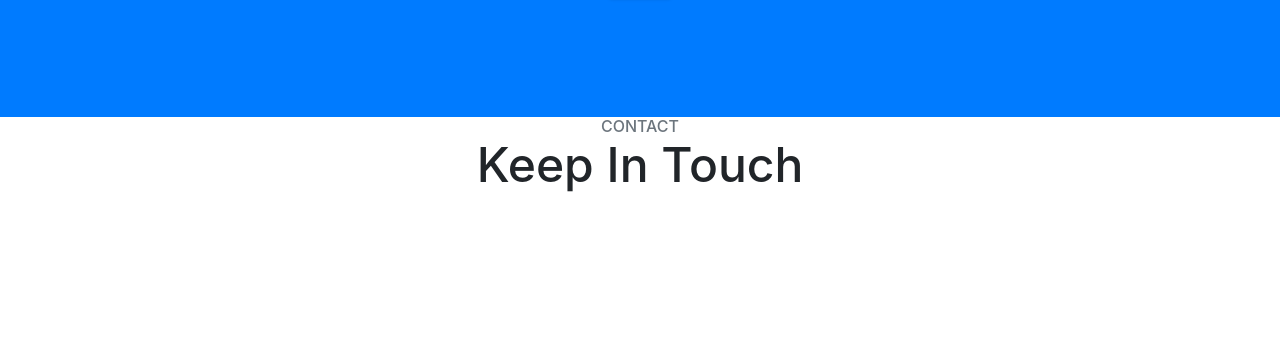
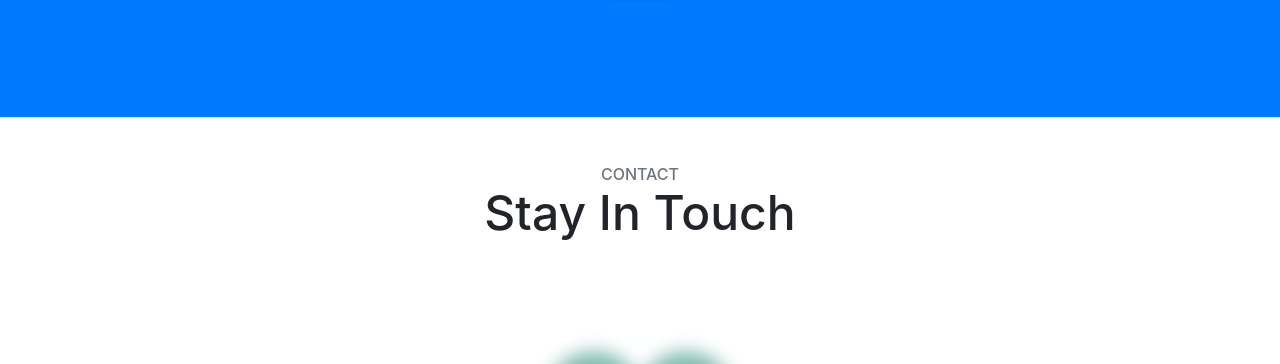
Before and after one commit to FMA126/FMA126.github.io, a website with bundled scripts: page index.html in a window 1280 px wide. Shown: the part 4137-4501 px from the top of the page. Built offline with nearby package versions, Linux system fonts and the light colour scheme.

Commit message:
Contact section

```diff
--- a/css/stylish-portfolio.css
+++ b/css/stylish-portfolio.css
@@ -43,21 +43,6 @@ h6 {
 
 .text-faded {
   color: rgba(255, 255, 255, 0.7);
-}
-
-/* Map */
-.map {
-  height: 30rem;
-}
-
-@media (max-width: 992px) {
-  .map {
-    height: 75%;
-  }
-}
-
-.map iframe {
-  pointer-events: none;
 }
 
 .scroll-to-top {
--- a/index.html
+++ b/index.html
@@ -356,17 +356,19 @@
 
   <!-- Call to Action -->
   <section class="content-section bg-primary text-white">
-    <div class="container text-center">
-      <h2 class="mb-4">Resume</h2>
-      <a href="/img/MerrittBlanksResume.pdf" target="_blank" class="btn btn-xl btn-light">View</a>
-    </div>
+      <div class="container text-center">
+        <h2 class="mb-4">Resume</h2>
+        <a href="/img/MerrittBlanksResume.pdf" target="_blank" class="btn btn-xl btn-light">View</a>
+      </div>
   </section>
 
   <!-- Map -->
-  <section id="contact" class="map">
-    <div class="content-section-heading text-center">
-      <h3 class="text-secondary mb-0">Contact</h3>
-      <h2 class="mb-5">Keep In Touch</h2>
+  <section id="contact" class="">
+    <div class="container">
+      <div class="content-section-heading text-center">
+        <h3 class="text-secondary mt-5 mb-0">Contact</h3>
+        <h2 class="mb-5">Stay In Touch</h2>
+      </div>
     </div>
   </section>
 
```
